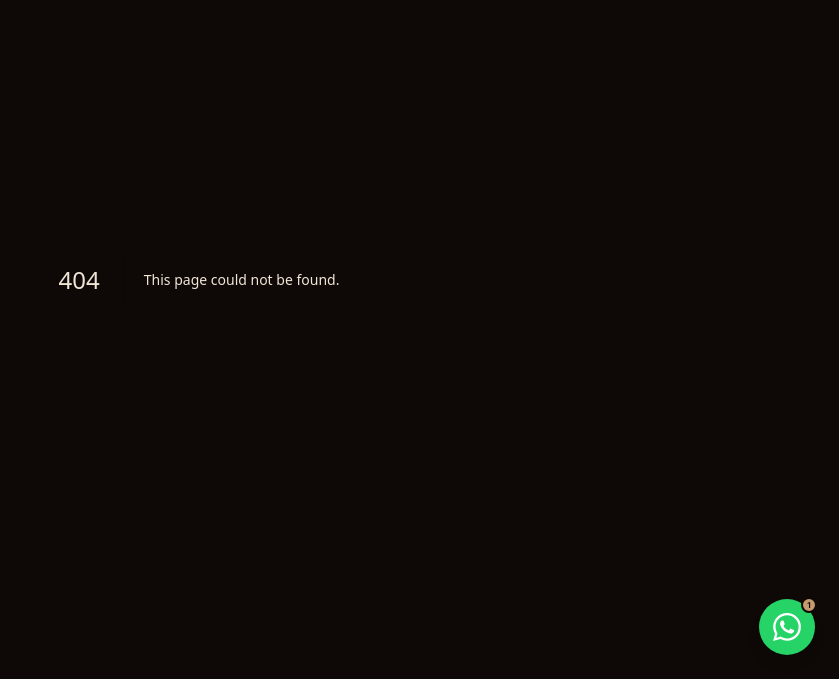
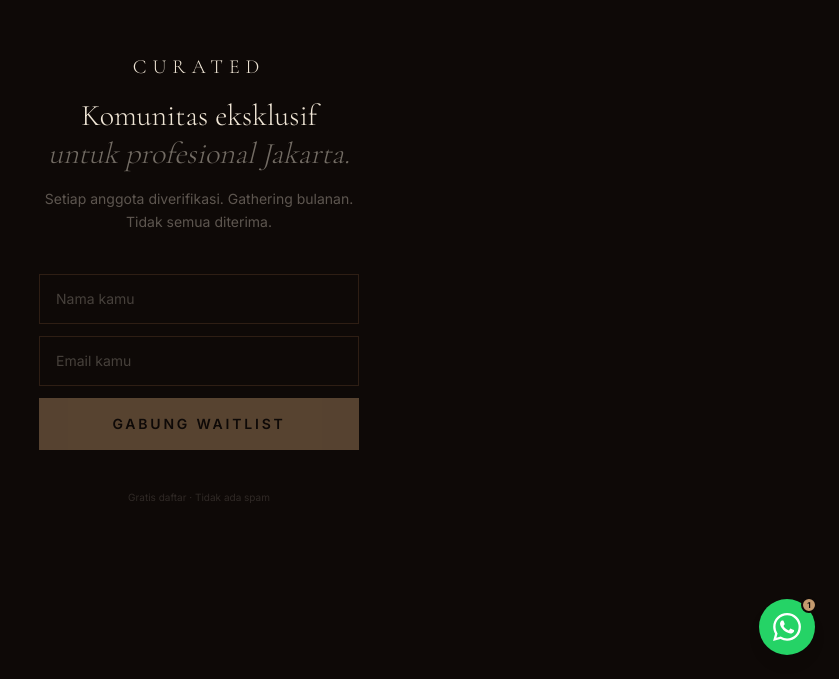
Before and after one commit to handyman30/curated, a Next.js app: page /start in a window 1280 px wide. Before the commit this address had no page. Shown: the part 121-800 px from the top of the page, without its empty margins (441-1280 px from the left). Built offline with nearby package versions, Linux system fonts and the light colour scheme.

Commit message:
Add /start TikTok funnel page with email waitlist
Simple no-friction landing page at /start with name + email capture.
New /api/waitlist endpoint saves to profiles table and sends confirmation emails.

Co-Authored-By: Claude Sonnet 4.6 <noreply@anthropic.com>

```diff
--- /dev/null
+++ b/app/api/waitlist/route.ts
@@ -0,0 +1,45 @@
+import { NextRequest, NextResponse } from 'next/server'
+import { supabaseAdmin } from '@/lib/supabase'
+import { Resend } from 'resend'
+
+export async function POST(req: NextRequest) {
+  const { email, name } = await req.json()
+
+  if (!email) return NextResponse.json({ error: 'Email required' }, { status: 400 })
+
+  let admin
+  try { admin = supabaseAdmin() } catch (e) {
+    return NextResponse.json({ error: (e as Error).message }, { status: 500 })
+  }
+
+  const { error } = await admin.from('profiles').upsert({
+    email,
+    name: name || null,
+    status: 'waitlist',
+  }, { onConflict: 'email' })
+
+  if (error) return NextResponse.json({ error: error.message }, { status: 500 })
+
+  try {
+    const resend = new Resend(process.env.RESEND_API_KEY)
+    const founderEmail = process.env.FOUNDER_EMAIL
+    const sends = []
+    if (founderEmail) {
+      sends.push(resend.emails.send({
+        from: 'Curated <onboarding@resend.dev>',
+        to: founderEmail,
+        subject: `Waitlist — ${name || email}`,
+        html: `<body style="background:#0E0907;color:#F0E6D6;font-family:Georgia,serif;padding:40px 24px;"><p style="color:#C49A6E;font-size:11px;letter-spacing:0.3em;text-transform:uppercase;">New Waitlist Signup</p><h2 style="font-weight:300;">${name || '—'}</h2><p style="color:#C4AD97;">${email}</p></body>`,
+      }))
+    }
+    sends.push(resend.emails.send({
+      from: 'Curated <onboarding@resend.dev>',
+      to: email,
+      subject: 'Kamu masuk waitlist Curated',
+      html: `<body style="background:#0E0907;color:#F0E6D6;font-family:Georgia,serif;padding:40px 24px;max-width:520px;"><p style="color:#C49A6E;font-size:11px;letter-spacing:0.35em;text-transform:uppercase;">Curated</p><h1 style="font-size:26px;font-weight:300;">Hi${name ? ` ${name.split(' ')[0]}` : ''},</h1><p style="font-size:15px;color:#C4AD97;line-height:1.8;">Kamu sudah masuk waitlist. Kami akan review dan kabari kamu via email dalam waktu dekat.</p><p style="font-size:12px;color:#7A6558;margin-top:32px;">The Curated Team · Jakarta</p></body>`,
+    }))
+    await Promise.all(sends)
+  } catch { /* best-effort */ }
+
+  return NextResponse.json({ success: true })
+}
--- /dev/null
+++ b/app/start/page.tsx
@@ -0,0 +1,90 @@
+'use client'
+
+import { useState } from 'react'
+
+export default function StartPage() {
+  const [email, setEmail] = useState('')
+  const [name, setName] = useState('')
+  const [loading, setLoading] = useState(false)
+  const [done, setDone] = useState(false)
+  const [error, setError] = useState('')
+
+  async function submit(e: React.FormEvent) {
+    e.preventDefault()
+    if (!email) return
+    setLoading(true)
+    setError('')
+    const res = await fetch('/api/waitlist', {
+      method: 'POST',
+      headers: { 'Content-Type': 'application/json' },
+      body: JSON.stringify({ email, name }),
+    })
+    const json = await res.json()
+    setLoading(false)
+    if (!res.ok) { setError(json.error || 'Coba lagi'); return }
+    setDone(true)
+  }
+
+  if (done) {
+    return (
+      <div className="min-h-screen bg-espresso flex flex-col items-center justify-center px-6 text-center gap-5">
+        <p className="font-serif font-light text-cream text-xl tracking-[0.3em] uppercase">Curated</p>
+        <h2 className="font-serif font-light text-3xl text-cream">Kamu masuk.</h2>
+        <p className="text-cream/40 text-sm font-sans max-w-xs leading-relaxed">
+          Cek inbox kamu. Kami akan review dan kabari dalam waktu dekat.
+        </p>
+      </div>
+    )
+  }
+
+  return (
+    <div className="min-h-screen bg-espresso flex flex-col items-center justify-center px-6">
+      <div className="w-full max-w-xs space-y-10">
+
+        {/* Header */}
+        <div className="text-center space-y-4">
+          <p className="font-serif font-light text-cream text-xl tracking-[0.3em] uppercase">Curated</p>
+          <h1 className="font-serif font-light text-3xl text-cream leading-tight">
+            Komunitas eksklusif<br />
+            <span className="italic text-cream/45">untuk profesional Jakarta.</span>
+          </h1>
+          <p className="text-cream/35 text-sm font-sans leading-relaxed">
+            Setiap anggota diverifikasi. Gathering bulanan. Tidak semua diterima.
+          </p>
+        </div>
+
+        {/* Form */}
+        <form onSubmit={submit} className="space-y-3">
+          <input
+            type="text"
+            placeholder="Nama kamu"
+            value={name}
+            onChange={e => setName(e.target.value)}
+            className="w-full bg-transparent border border-espresso-border text-cream placeholder-cream/25 text-sm font-sans px-4 py-3.5 outline-none focus:border-cognac/50 transition-colors"
+          />
+          <input
+            type="email"
+            placeholder="Email kamu"
+            required
+            value={email}
+            onChange={e => setEmail(e.target.value)}
+            className="w-full bg-transparent border border-espresso-border text-cream placeholder-cream/25 text-sm font-sans px-4 py-3.5 outline-none focus:border-cognac/50 transition-colors"
+          />
+          {error && <p className="text-red-400/70 text-xs font-sans">{error}</p>}
+          <button
+            type="submit"
+            disabled={loading || !email}
+            className="w-full bg-cognac text-espresso py-4 text-sm tracking-[0.2em] uppercase font-sans font-semibold hover:bg-cognac-light transition-colors disabled:opacity-40"
+          >
+            {loading ? 'Mendaftar...' : 'Gabung Waitlist'}
+          </button>
+        </form>
+
+        <p className="text-center text-cream/15 text-[10px] font-sans">
+          Gratis daftar · Tidak ada spam
+        </p>
+
+      </div>
+    </div>
+  )
+}
```
